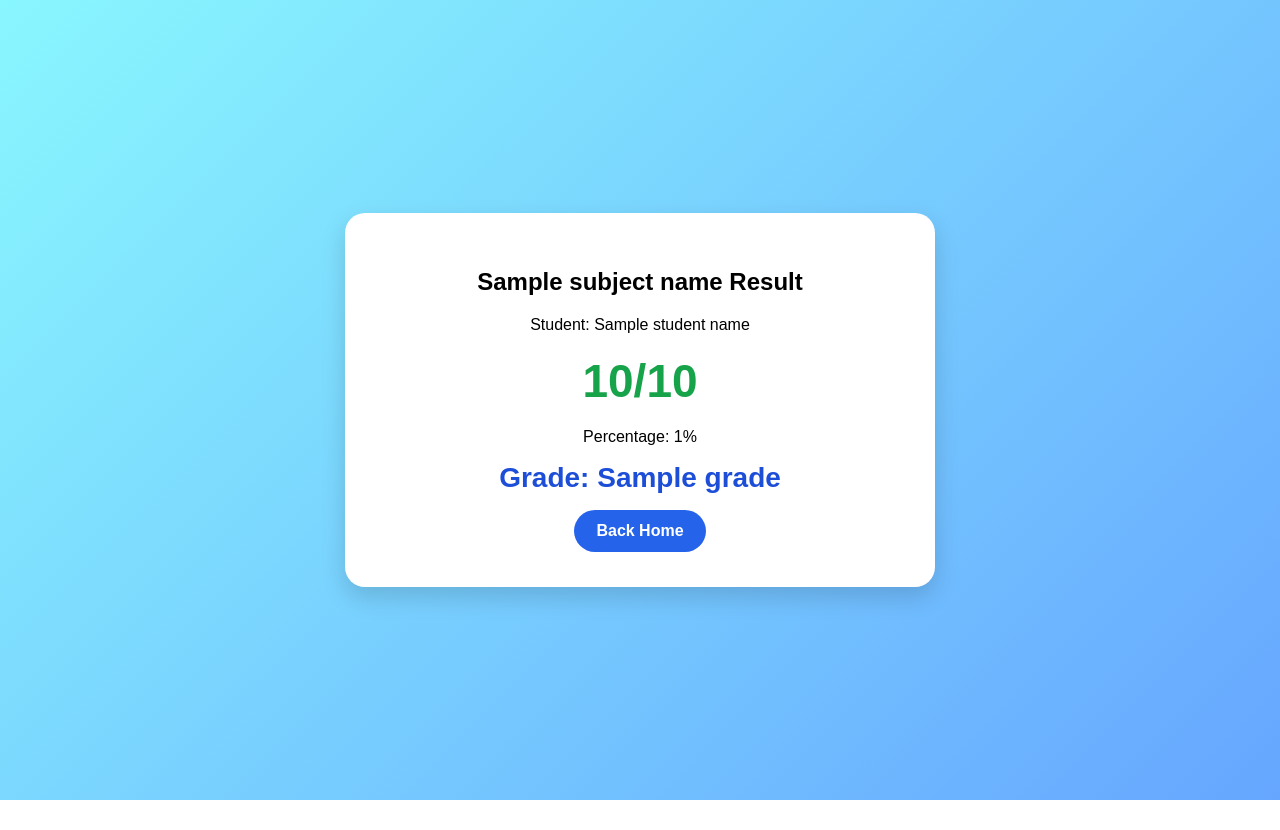
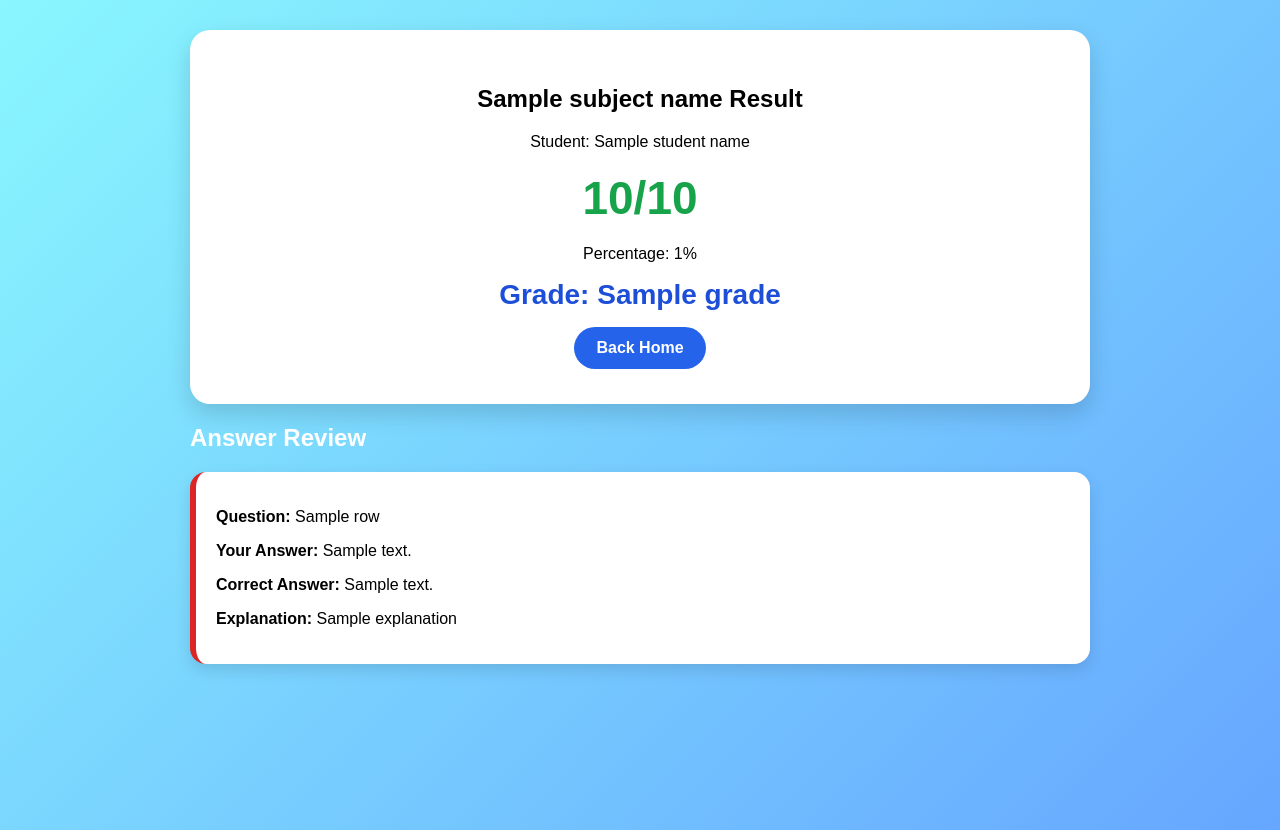
Before and after one commit to ifelodun/Ifelodun-Cbt-Futa-questions, a Flask app: template templates/result.html in a window 1280 px wide. Before the commit the page ends 800 px from the top, so only its background shows below. Run offline with Flask 3, Linux system fonts and the light colour scheme; the template is opened without the code that fills it: most values are stand-ins (such as "Sample title", 1, 10 or a date in 2020).

Commit message:
Update result.html

```diff
--- a/templates/result.html
+++ b/templates/result.html
@@ -7,20 +7,21 @@
         body{
             margin:0;
             min-height:100vh;
-            display:flex;
-            justify-content:center;
-            align-items:center;
             font-family:Arial, sans-serif;
             background:linear-gradient(135deg,#89f7fe,#66a6ff);
+        }
+        .container{
+            width:90%;
+            max-width:900px;
+            margin:30px auto;
         }
         .card{
             background:white;
             border-radius:20px;
             padding:35px;
-            width:90%;
-            max-width:520px;
             text-align:center;
             box-shadow:0 10px 24px rgba(0,0,0,0.15);
+            margin-bottom:20px;
         }
         .score{
             font-size:46px;
@@ -33,6 +34,19 @@
             font-weight:bold;
             color:#1d4ed8;
         }
+        .review-card{
+            background:white;
+            border-radius:16px;
+            padding:20px;
+            margin-bottom:16px;
+            box-shadow:0 6px 16px rgba(0,0,0,0.12);
+        }
+        .wrong{
+            border-left:6px solid #dc2626;
+        }
+        .correct{
+            border-left:6px solid #16a34a;
+        }
         .btn{
             display:inline-block;
             margin-top:16px;
@@ -43,9 +57,13 @@
             border-radius:24px;
             font-weight:bold;
         }
+        .label{
+            font-weight:bold;
+        }
     </style>
 </head>
 <body>
+<div class="container">
     <div class="card">
         <h2>{{ subject_name }} Result</h2>
         <p>Student: {{ student_name }}</p>
@@ -54,5 +72,22 @@
         <div class="grade">Grade: {{ grade }}</div>
         <a href="/home" class="btn">Back Home</a>
     </div>
+
+    <h2 style="color:white;">Answer Review</h2>
+
+    {% for row in review_rows %}
+    <div class="review-card {% if row.is_correct %}correct{% else %}wrong{% endif %}">
+        <p><span class="label">Question:</span> {{ row.question }}</p>
+        <p><span class="label">Your Answer:</span> {{ row.your_answer }}</p>
+
+        {% if not row.is_correct %}
+            <p><span class="label">Correct Answer:</span> {{ row.correct_answer }}</p>
+            <p><span class="label">Explanation:</span> {{ row.explanation }}</p>
+        {% else %}
+            <p><span class="label">Status:</span> Correct</p>
+        {% endif %}
+    </div>
+    {% endfor %}
+</div>
 </body>
 </html>
```
Lines whose indentation alone changed are shown as unchanged.
